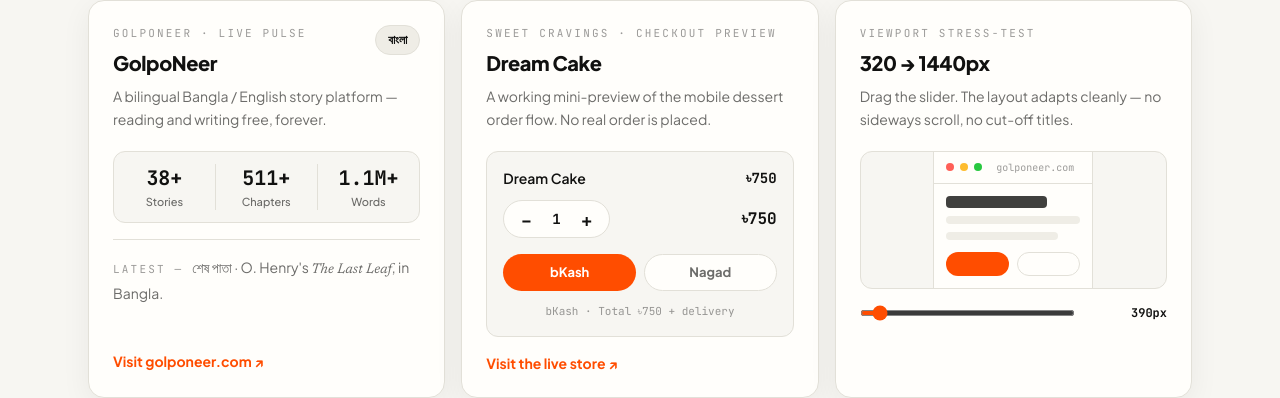
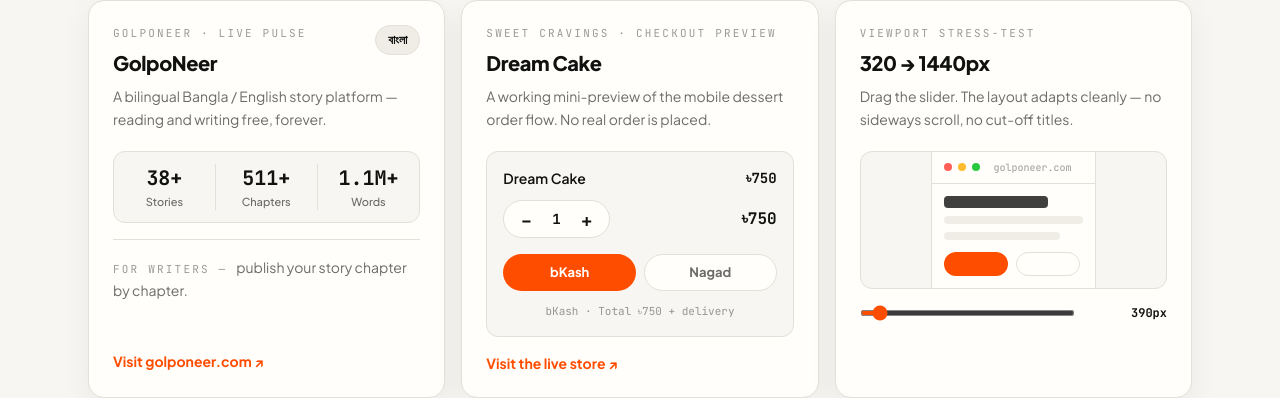
Before and after one commit to musabbirrahman/my-portfolio-dev, a Next.js app: page / in a window 1280 px wide. Shown: the part 837-1235 px from the top of the page. Built offline with nearby package versions, Linux system fonts and the light colour scheme.

Commit message:
writer and slider

```diff
--- a/src/components/atelier/ProductDeck.jsx
+++ b/src/components/atelier/ProductDeck.jsx
@@ -75,12 +75,17 @@ function PulseCard() {
           </div>
         ))}
       </div>
-      {/* Latest story (added 2026-11-14): the card had a dead third at
-          the bottom — this fills it with something alive, and the link
-          pins to the bottom so the card reads finished. */}
+      {/* Writer line (replaced the Latest line 2026-11-14): শেষ পাতা
+          was duplicated — the showcase below already shows it as the
+          reader mock. The card was also reader-only; this line states
+          the writer side, which the site must show equally. */}
       <p className="mt-4 border-t border-hairline pt-4 text-sm leading-relaxed text-ink-soft">
-        <span className="font-mono text-[11px] uppercase tracking-[0.2em] text-ink-faint">Latest — </span>
-        শেষ পাতা · O. Henry&apos;s <em className="font-serif italic">The Last Leaf</em>, in Bangla.
+        <span className="font-mono text-[11px] uppercase tracking-[0.2em] text-ink-faint">
+          {bn ? "লেখকদের জন্য — " : "For writers — "}
+        </span>
+        {bn
+          ? "আপনার গল্প পর্বে পর্বে প্রকাশ করুন।"
+          : "publish your story chapter by chapter."}
       </p>
       <div className="mt-auto pt-4">
         <a
@@ -170,7 +175,13 @@ function StressCard() {
       <div className="mt-5 overflow-hidden rounded-xl border border-hairline bg-paper">
         <div
           className="mx-auto border-x border-hairline bg-card transition-[width] duration-200 ease-out"
-          style={{ width: `${Math.max(34, (w / 1440) * 100)}%`, minWidth: 160 }}
+          /* Linear map (fixed 2026-11-14): the old true-scale formula
+             (w/1440 of the container, min 160px) pinned the frame at
+             its minimum for the whole bottom half of the slider, so
+             nothing visibly moved until ~900px. Now 320px → 155px and
+             1440px → 325px (the container width), evenly: every
+             slider step moves the frame. */
+          style={{ width: `${155 + ((w - 320) / 1120) * 170}px`, maxWidth: "100%" }}
         >
           <div className="flex items-center gap-1.5 border-b border-hairline px-3 py-2">
             <span className="h-2 w-2 shrink-0 rounded-full bg-[#FF5F57]" />
```
